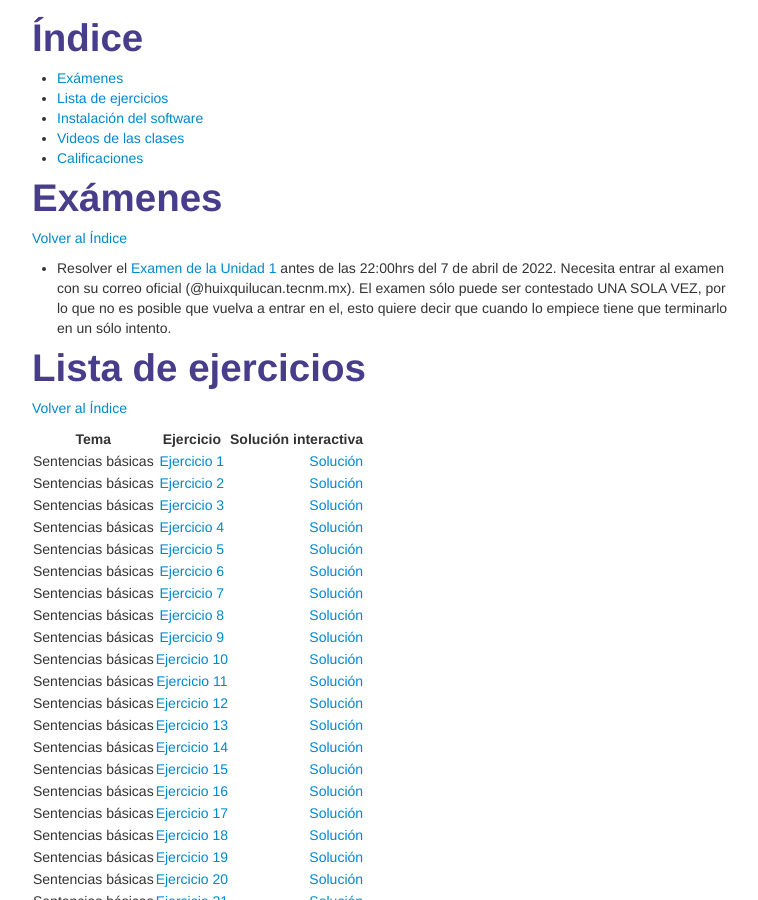
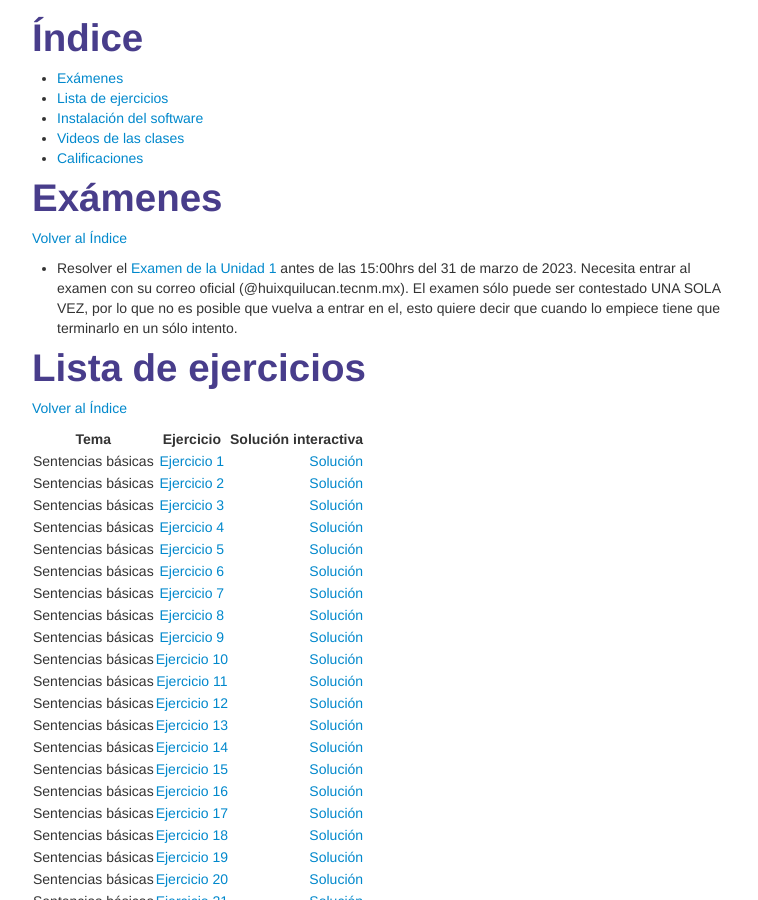
Before and after one commit to enriGarcia/enriGarcia.github.io, a Jekyll site: the page built from pages/teaching/progBas.md, in a window 1280 px wide and 900 px high, scrolled down 319 px. Shown: the whole window, without its empty margins (258-1016 px from the left). Built offline with Jekyll 4.4.1, drawn with Linux system fonts in a browser that asks for light colours.

Commit message:
webpage update

```diff
--- a/pages/teaching/progBas.md
+++ b/pages/teaching/progBas.md
@@ -15,7 +15,7 @@ description: Instalación de hardware y software para el microcontrolador ATMEGA
 # Exámenes
 [Volver al Índice](#índice)
 
-- Resolver el [Examen de la Unidad 1](https://forms.office.com/Pages/ResponsePage.aspx?id=y1jm2P_6VUyB-AXvC5vUbKT3YTvvN1tKvjmLKqHNWhZUOEVJUzdHWEc0OElIQjY5SURCWEVZM1M4NC4u) antes de las 22:00hrs del 7 de abril de 2022. Necesita entrar al examen con su correo oficial (@huixquilucan.tecnm.mx). El examen sólo puede ser contestado UNA SOLA VEZ, por lo que no es posible que vuelva a entrar en el, esto quiere decir que cuando lo empiece tiene que terminarlo en un sólo intento.
+- Resolver el [Examen de la Unidad 1](https://forms.office.com/Pages/ResponsePage.aspx?id=y1jm2P_6VUyB-AXvC5vUbKT3YTvvN1tKvjmLKqHNWhZUOEVJUzdHWEc0OElIQjY5SURCWEVZM1M4NC4u) antes de las 15:00hrs del 31 de marzo de 2023. Necesita entrar al examen con su correo oficial (@huixquilucan.tecnm.mx). El examen sólo puede ser contestado UNA SOLA VEZ, por lo que no es posible que vuelva a entrar en el, esto quiere decir que cuando lo empiece tiene que terminarlo en un sólo intento.
 
 # Lista de ejercicios
 [Volver al Índice](#índice)
```
